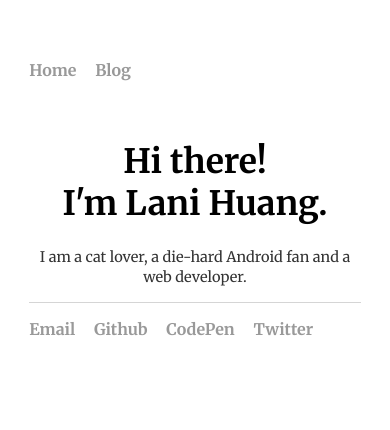
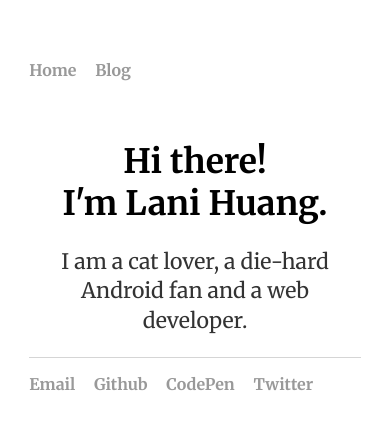
Before and after one commit to Skylani/Skylani.github.io, a Jekyll site: the page built from index.html, in a window 390 px wide. Shown: the top 430 px of the page. Built offline with Jekyll 4.4.1, drawn with Linux system fonts in a browser that asks for light colours.

Commit message:
change font size

```diff
--- a/css/main.css
+++ b/css/main.css
@@ -65,4 +65,7 @@ ul.posts li {
   .blurb {
     font-size: .7em;
   }
+  .blurb p {
+    font-size: 1.9em;
+  }
 }
```
Also changed, not shown: 1 other file.
